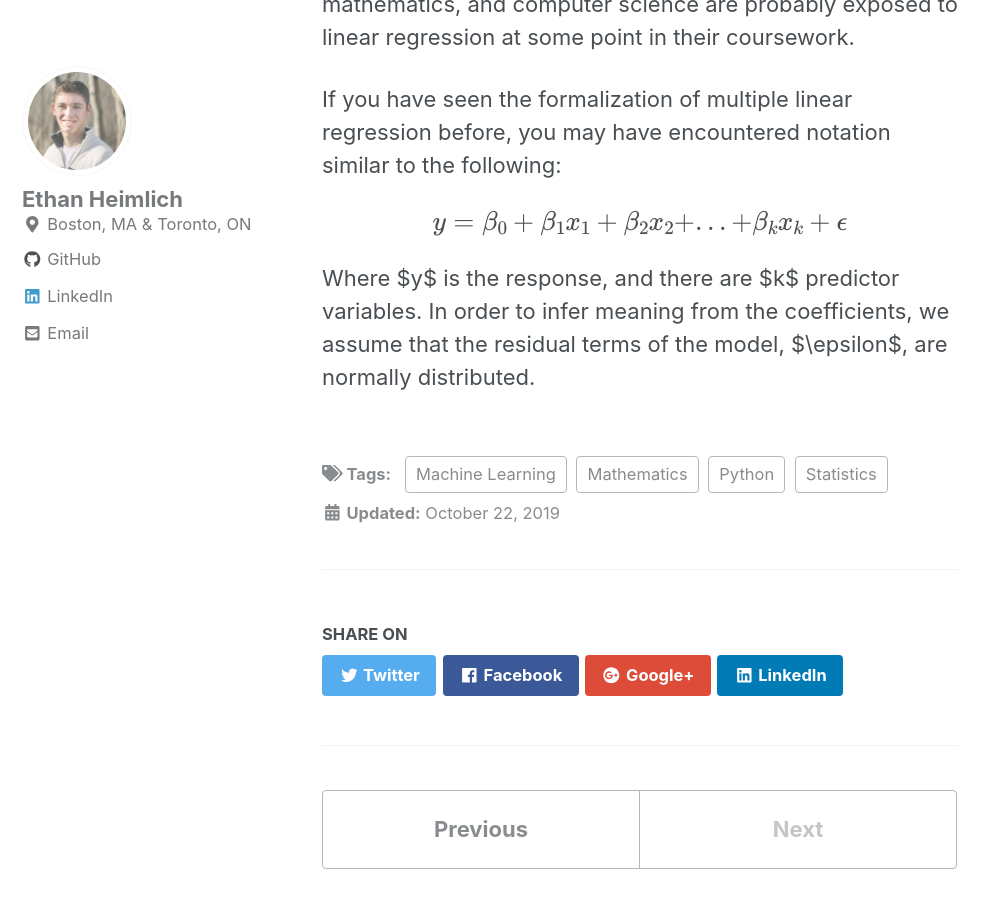
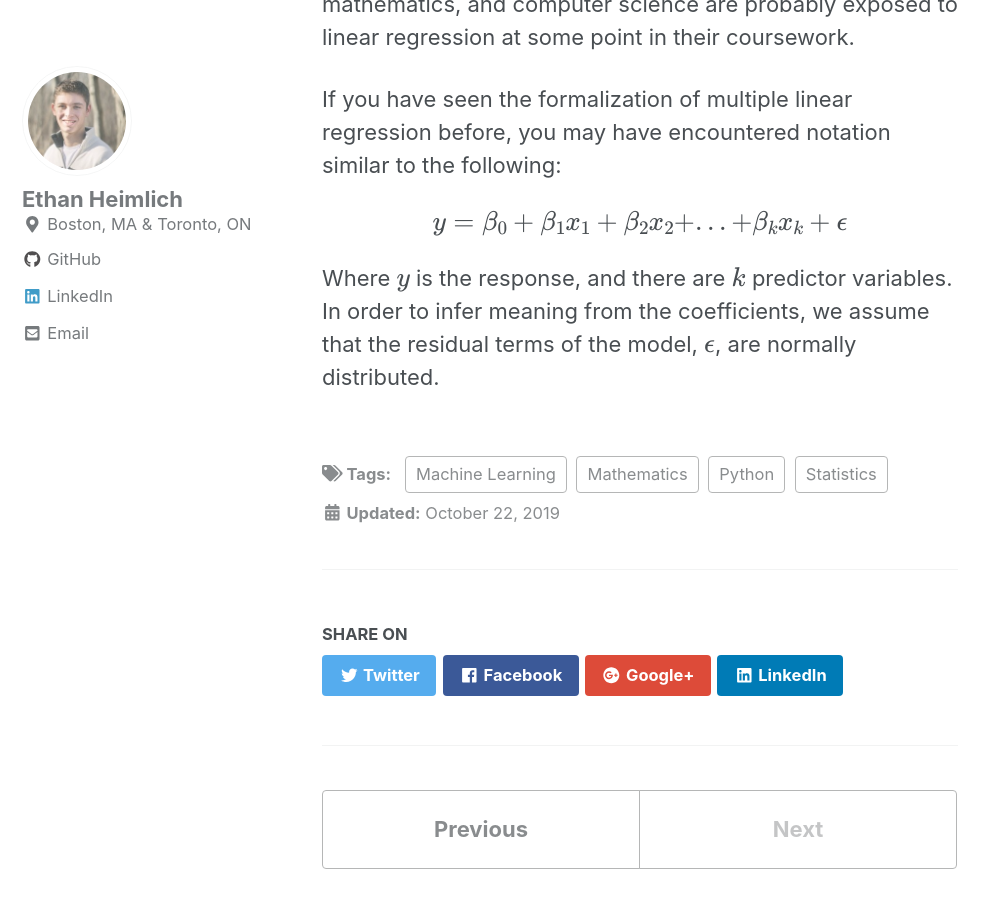
Before and after one commit to eheimlich/eheimlich.github.io, a Jekyll site: the page built from _posts/2019-10-22-generalized_linear_models.md, in a window 1280 px wide and 900 px high, scrolled down 944 px. Shown: the whole window, without its empty margins (0-997 px from the left). Built offline with Jekyll 4.4.1, drawn with Linux system fonts in a browser that asks for light colours; cached includes are drawn as plain includes; nearby versions of some CDN libraries; formulas are drawn with MathJax 3.

```diff
--- a/_posts/2019-10-22-generalized_linear_models.md
+++ b/_posts/2019-10-22-generalized_linear_models.md
@@ -22,6 +22,6 @@ If you have seen the formalization of multiple linear regression before, you may
 
 $$ y = \beta_0 + \beta_1 x_1 + \beta_2 x_2 + ...+ \beta_k x_k + \epsilon $$
 
-Where $y$ is the response, and there are $k$ predictor variables. In order to infer
-meaning from the coefficients, we assume that the residual terms of the model, $\epsilon$, are normally
+Where $$y$$ is the response, and there are $$k$$ predictor variables. In order to infer
+meaning from the coefficients, we assume that the residual terms of the model, $$\epsilon$$, are normally
 distributed.
```
